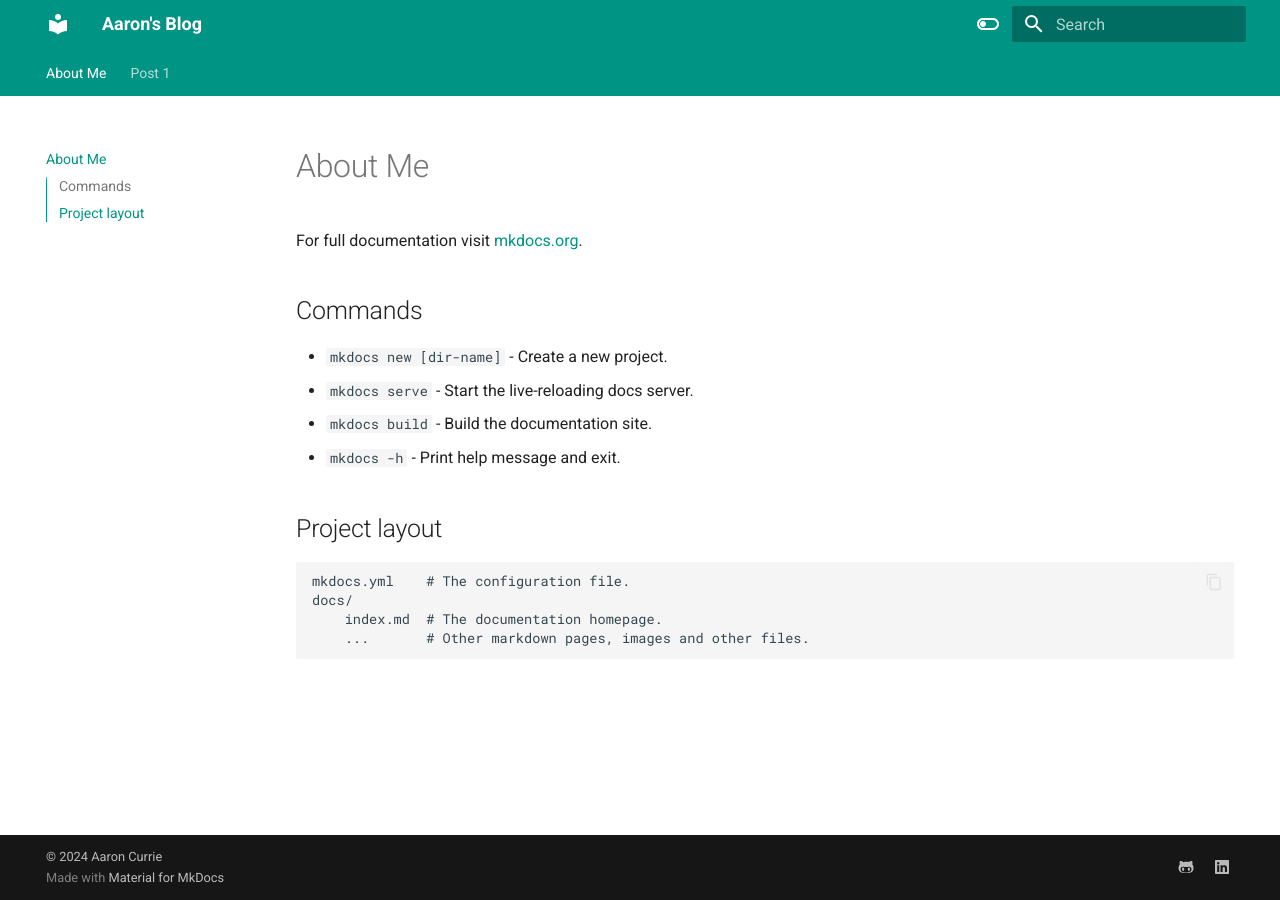
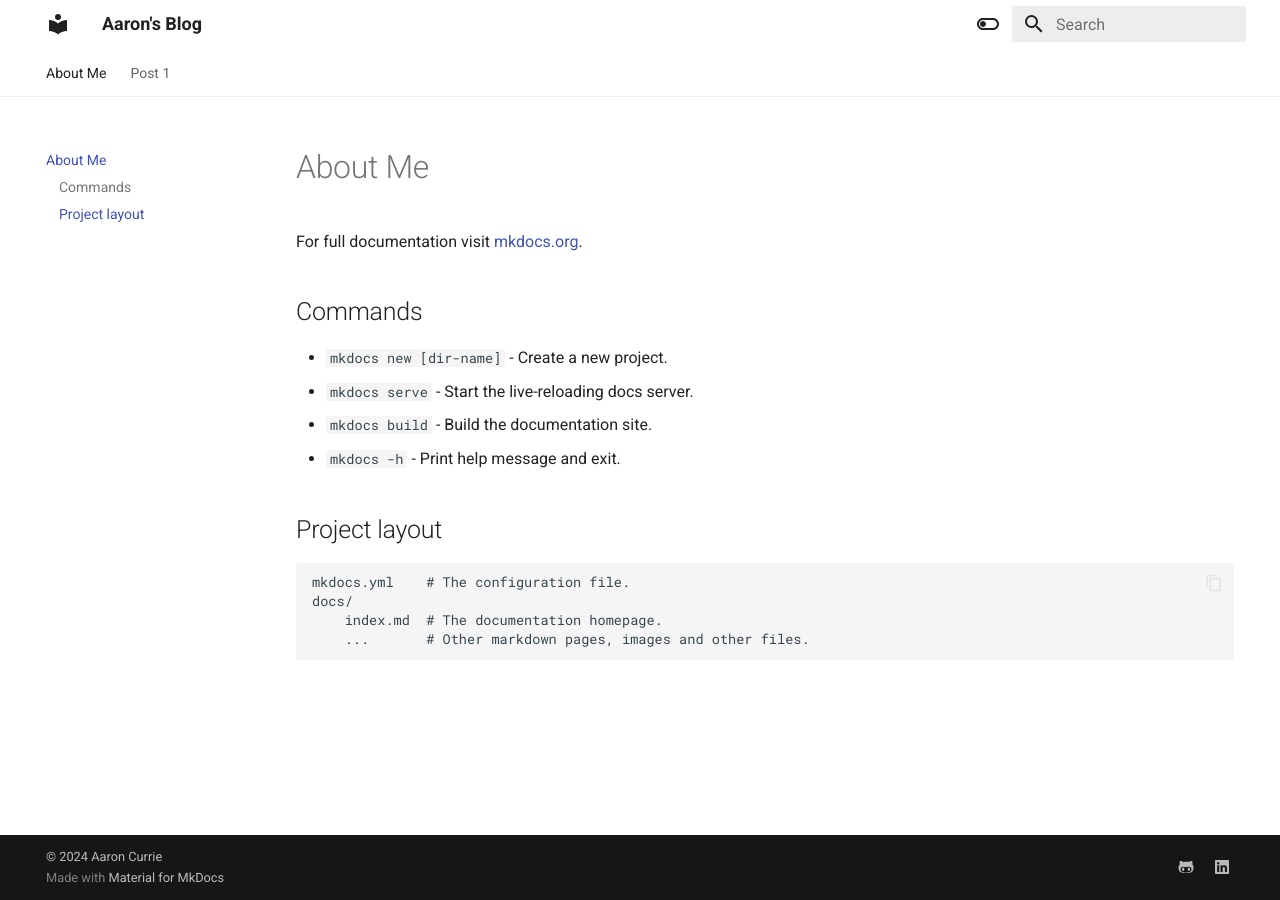
Before and after one commit to aacurrie/aacurrie-blog, an MkDocs documentation site: the page built from docs/home.md, in a window 1280 px wide. Built offline with MkDocs 1.6.1 and Material for MkDocs 9.7.7, drawn with Linux system fonts in a browser that asks for light colours.

Commit message:
testing new palette

```diff
--- a/mkdocs.yml
+++ b/mkdocs.yml
@@ -14,18 +14,20 @@ theme:
     - content.code.copy
   language: en
   palette:
-    - scheme: default
+    - media: "(prefers-color-scheme: light)"
+      scheme: default
+      primary: white
+      accent: light blue
       toggle:
-        icon: material/toggle-switch-off-outline
-        name: Switch to dark mode
-      primary: teal
-      accent: purple
-    - scheme: slate
+          icon: material/toggle-switch-off-outline
+          name: Switch to dark mode
+    - media: "(prefers-color-scheme: dark)"
+      scheme: slate
+      primary: black
+      accent: blue grey
       toggle:
-        icon: material/toggle-switch
-        name: Switch to light mode
-      primary: teal
-      accent: lime
+          icon: material/toggle-switch
+          name: Switch to light mode
 
 extra:
   social:
```
